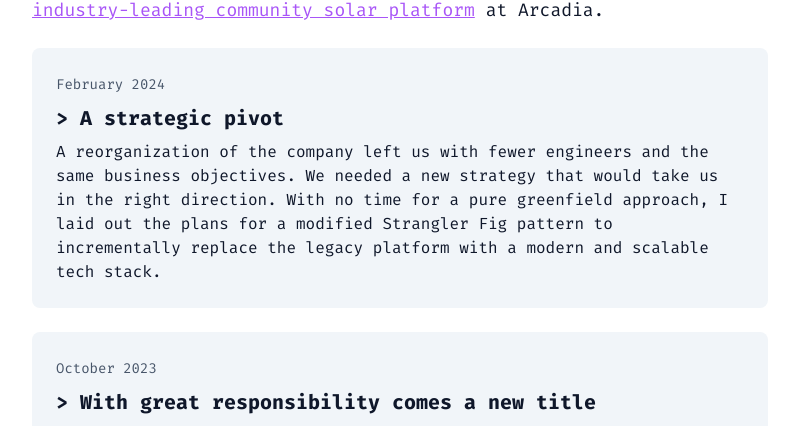
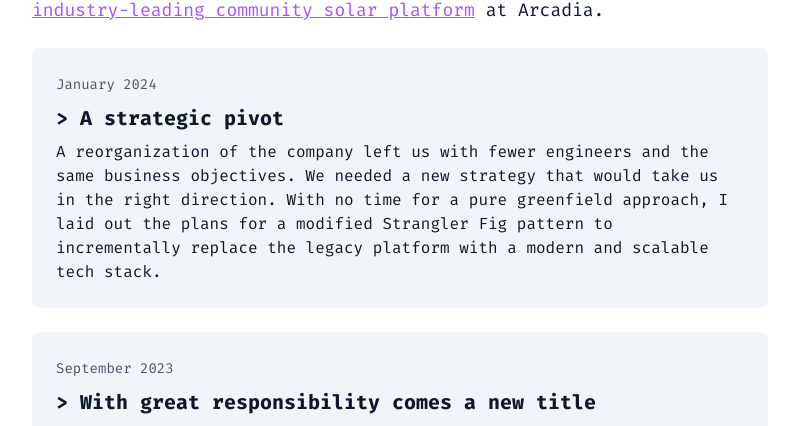
Before and after one commit to ericcecchi/me, a Next.js app: page /work in a window 1280 px wide. Shown: the part 244-670 px from the top of the page, without its empty margins (240-1039 px from the left). Built offline with nearby package versions, Linux system fonts and the light colour scheme.

Commit message:
Fix date tz rendering

```diff
--- a/components/formatted-date.tsx
+++ b/components/formatted-date.tsx
@@ -1,5 +1,6 @@
 import React from 'react';
 import { format, formatRelative, parse } from 'date-fns';
+import { toZonedTime } from 'date-fns-tz';
 
 interface FormattedDate extends React.ComponentProps<'span'> {
   children: string;
@@ -13,9 +14,11 @@ export const FormattedDate: React.FC<FormattedDate> = ({
   children,
   ...props
 }) => {
+  const timeZone = 'America/Chicago';
+
   const fromDate = from
-    ? parse(children, from, new Date())
-    : new Date(children);
+    ? toZonedTime(parse(children, from, new Date()), timeZone)
+    : toZonedTime(new Date(children), timeZone);
 
   const date =
     to === 'relative'
--- a/package.json
+++ b/package.json
@@ -46,6 +46,7 @@
     "@vercel/speed-insights": "^1.0.12",
     "clsx": "^2.1.1",
     "date-fns": "^4.1.0",
+    "date-fns-tz": "^3.2.0",
     "gray-matter": "^4.0.3",
     "next": "^14.2.15",
     "next-mdx-remote": "^5.0.0",
```
Also changed, not shown: 1 other file (tests, documents, lock files or other folders).
